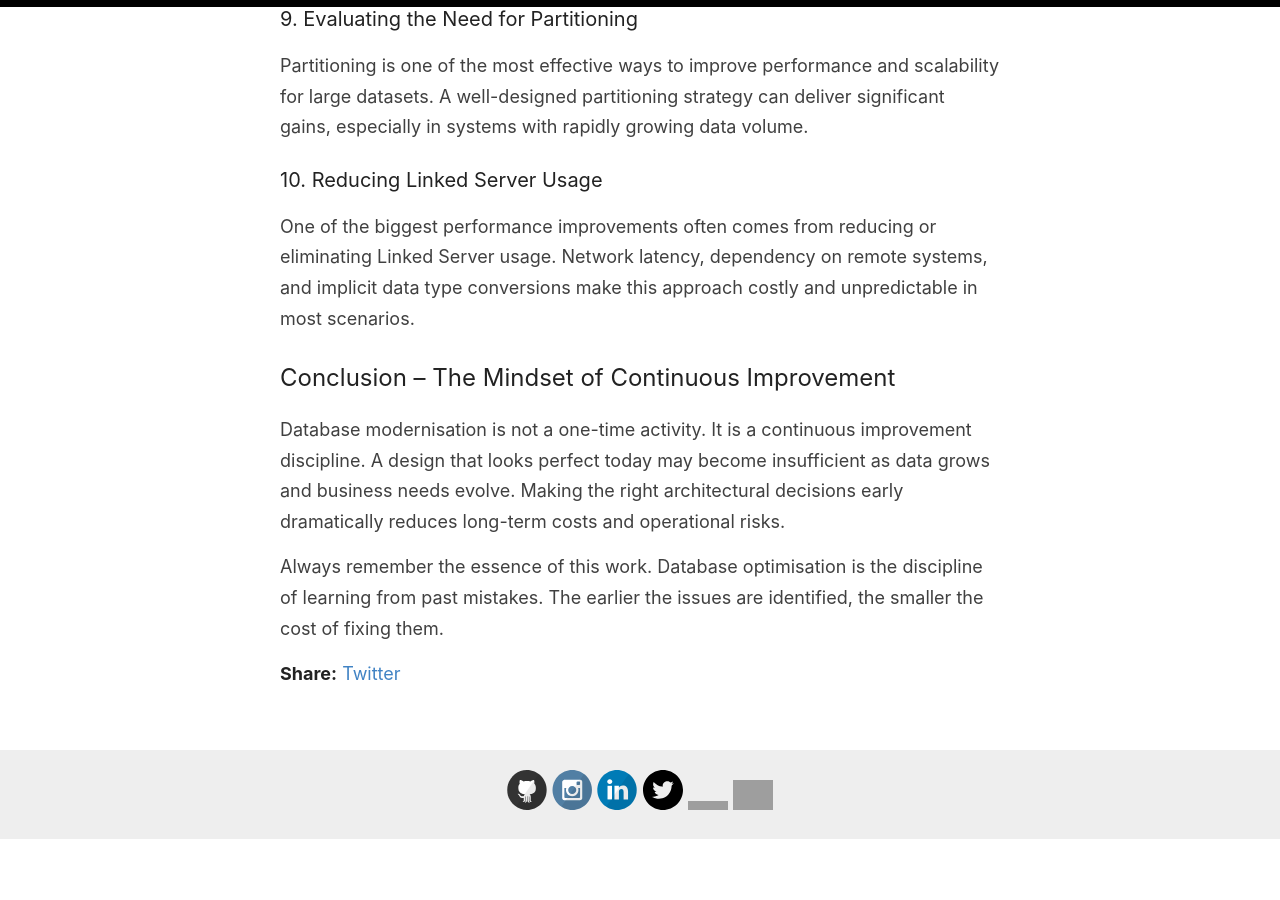
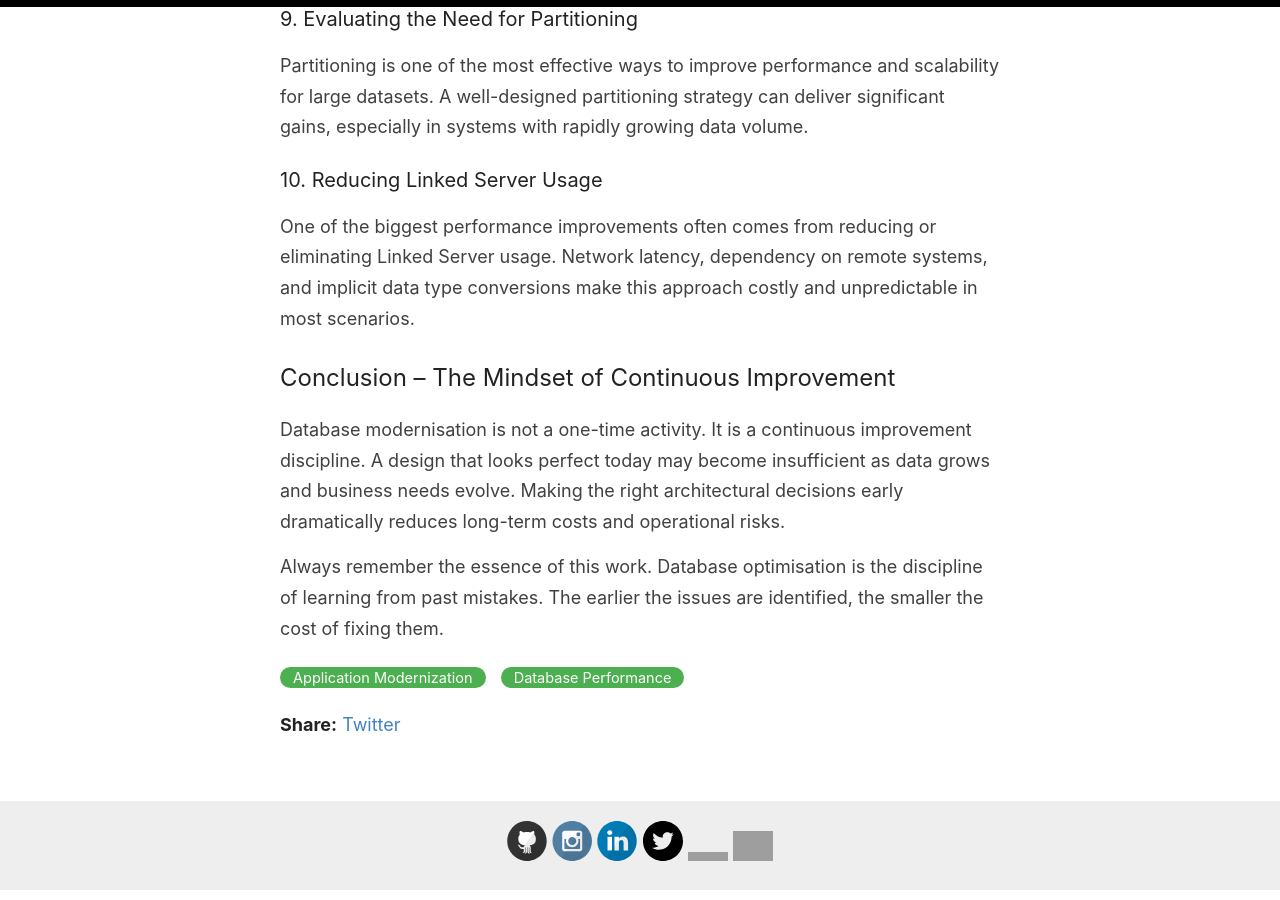
Before and after one commit to ibrahimatay/ibrahimatay.github.io, a Jekyll site: the page built from _posts/2025-12-06-Database-Modernisation-Guide.md, in a window 1280 px wide and 900 px high, scrolled down 2601 px. Built offline with Jekyll 4.4.1, drawn with Linux system fonts in a browser that asks for light colours; before the commit the page ends 3450 px from its top, so only the background shows below that; grey boxes are pictures that could not be loaded.

Commit message:
Add categories to Database Modernisation Guide

```diff
--- a/_posts/2025-12-06-Database-Modernisation-Guide.md
+++ b/_posts/2025-12-06-Database-Modernisation-Guide.md
@@ -1,7 +1,7 @@
 ---
 layout: post
 title: Database Modernisation Guide
-
+categories: [Application Modernization, Database Performance]
 paginate: true
 summary: A practical guide to modernising legacy databases. Learn how to identify slow queries, fix structural issues, optimise execution plans, manage data types, and boost performance with clean, scalable design principles.
 ---
```
